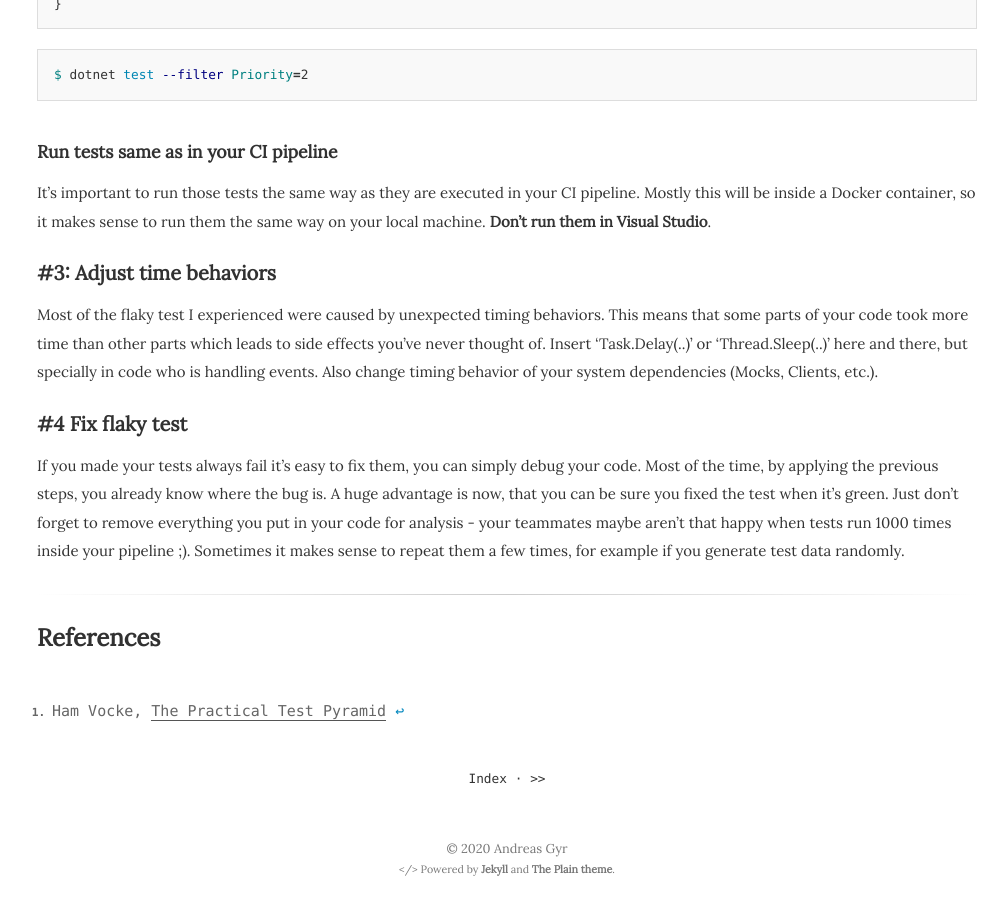
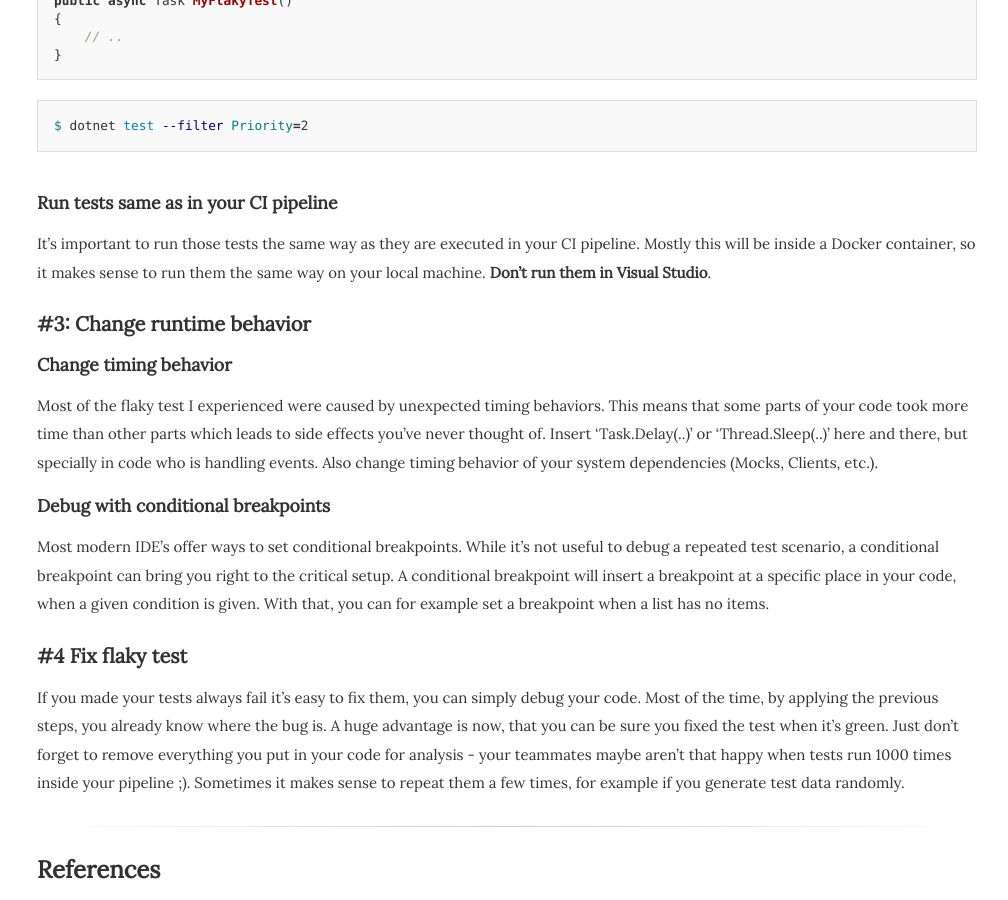
Before and after one commit to Cogax/cogax.github.io, a Jekyll site: the page built from _posts/2020-07-22-fixing-flaky-tests.md, in a window 1280 px wide and 900 px high, scrolled down 3114 px. Shown: the whole window, without its empty margins (133-1141 px from the left). Built offline with Jekyll 4.4.1, drawn with Linux system fonts in a browser that asks for light colours; some of the changed text lies outside the part shown.

Commit message:
add conditional breakpoints

```diff
--- a/Gemfile
+++ b/Gemfile
@@ -6,3 +6,4 @@ end
 gem 'html-proofer'
 gem 'tzinfo'
 gem 'tzinfo-data'
+gem "kramdown-parser-gfm"
--- a/_posts/2020-07-22-fixing-flaky-tests.md
+++ b/_posts/2020-07-22-fixing-flaky-tests.md
@@ -110,9 +110,13 @@ $ dotnet test --filter Priority=2
 
 It's important to run those tests the same way as they are executed in your CI pipeline. Mostly this will be inside a Docker container, so it makes sense to run them the same way on your local machine. **Don't run them in Visual Studio**.
 
-### #3: Adjust time behaviors
+### #3: Change runtime behavior
 
+#### Change timing behavior
 Most of the flaky test I experienced were caused by unexpected timing behaviors. This means that some parts of your code took more time than other parts which leads to side effects you've never thought of. Insert 'Task.Delay(..)' or 'Thread.Sleep(..)' here and there, but specially in code who is handling events. Also change timing behavior of your system dependencies (Mocks, Clients, etc.).
+
+#### Debug with conditional breakpoints
+Most modern IDE's offer ways to set conditional breakpoints. While it's not useful to debug a repeated test scenario, a conditional breakpoint can bring you right to the critical setup. A conditional breakpoint will insert a breakpoint at a specific place in your code, when a given condition is given. With that, you can for example set a breakpoint when a list has no items.
 
 ### #4 Fix flaky test
 
```
